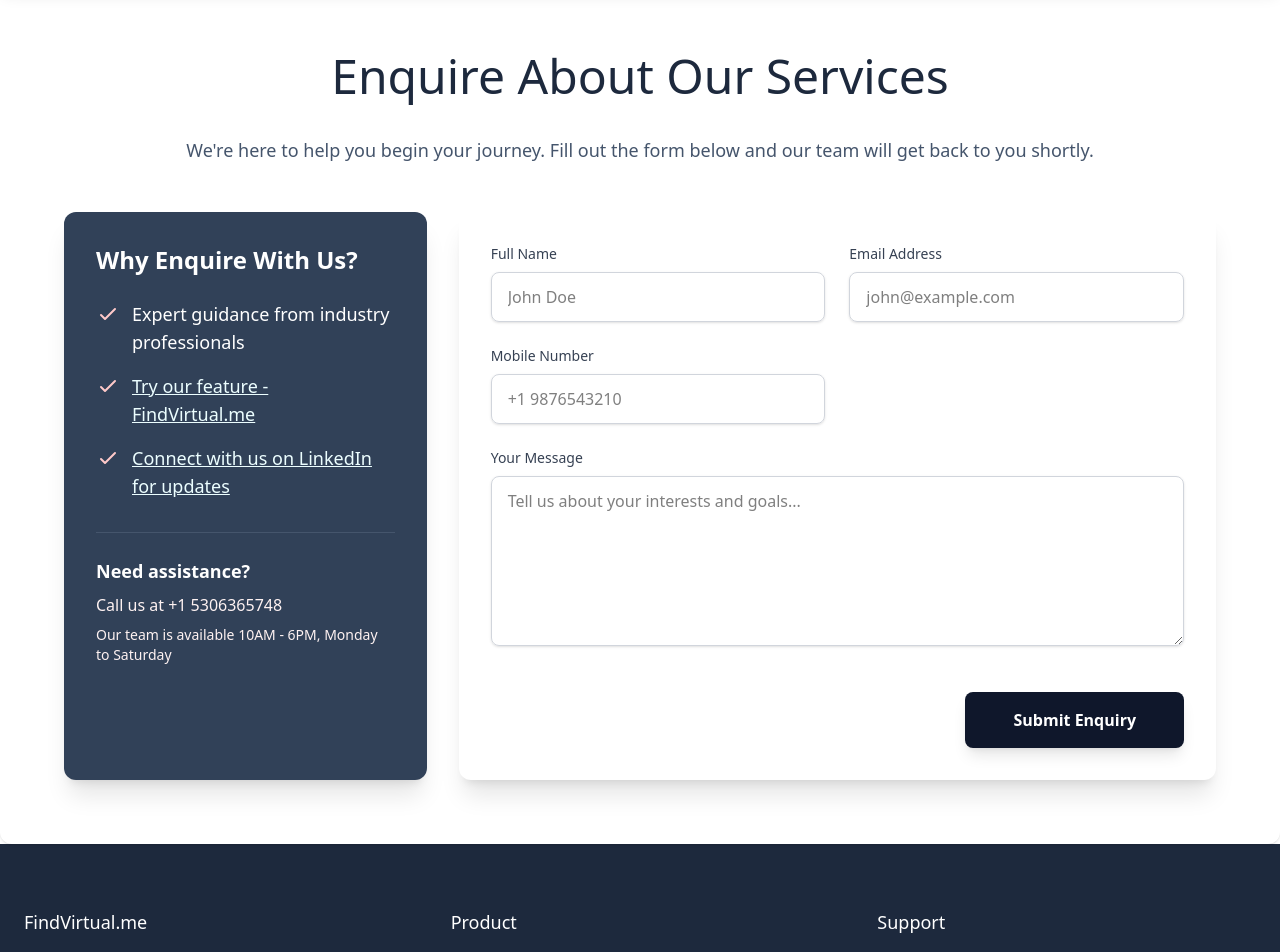
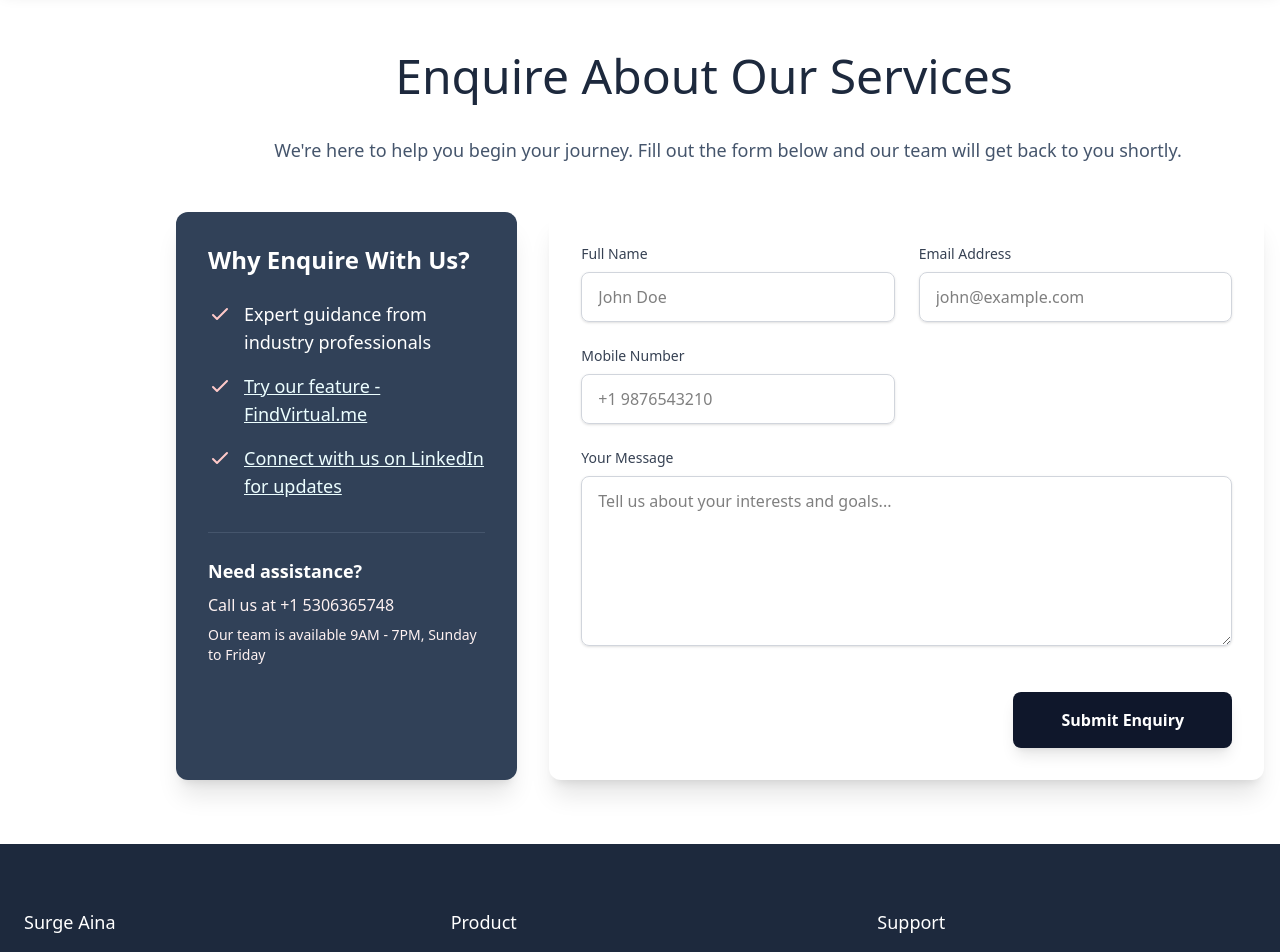
Before and after one commit to Surge-Aina/surgeaina, a React (Vite) app: page /contact in a window 1280 px wide. Shown: the part 60-1012 px from the top of the page. Built offline with nearby package versions, Linux system fonts and the light colour scheme; no server answers.

Commit message:
Changed days and time on contacts page and replaced the footer content

```diff
--- a/src/components/ContactPage.jsx
+++ b/src/components/ContactPage.jsx
@@ -95,19 +95,19 @@ export default function ContactPage() {
     <>
       <Navbar />
 
-        <section className="relative max-w-7xl mx-auto px-4 py-16 rounded-xl ml-auto mr-auto shadow-sm">
+        <section className="relative max-w-7xl mx-auto px-4 py-16 rounded-xl ml-auto mr-auto ">
           <div className="text-center mb-12">
-            <h1 className="text-4xl md:text-5xl  text-slate-800 mb-6 text-center font-inter ml-auto mr-auto">
+            <h1 className="text-4xl md:text-5xl  text-slate-800 mb-6 text-center font-inter ml-32">
               Enquire About Our Services
             </h1>
             <div className="w-20 h-1 mx-auto mb-2" />
-            <p className="text-lg text-slate-600 text-center mb-6 font-inter">
+            <p className="text-lg text-slate-600 text-center mb-6 font-inter ml-44">
               We're here to help you begin your journey. Fill out the form below and our team will get back to you shortly.
             </p>
           </div>
 
           {/* APPROACH 1: Grid-based with better balance */}
-          <div className="grid grid-cols-1 lg:grid-cols-3 gap-8 max-w-6xl mx-auto">
+          <div className="grid grid-cols-1 lg:grid-cols-3 gap-8 max-w-6xl ml-40 mr-auto mx-auto">
             {/* Info Section - Takes 1/3 */}
             <div className="bg-slate-700 text-white rounded-xl p-8 shadow-xl">
               <h2 className="text-2xl font-bold mb-6 font-inter">Why Enquire With Us?</h2>
@@ -155,7 +155,7 @@ export default function ContactPage() {
               <div className="mt-8 pt-6 border-t border-slate-600">
                 <h3 className="text-lg font-semibold mb-2">Need assistance?</h3>
                 <p className="text-red-50 mb-2">Call us at +1 5306365748</p>
-                <p className="text-sm text-red-50">Our team is available 10AM - 6PM, Monday to Saturday</p>
+                <p className="text-sm text-red-50">Our team is available 9AM - 7PM, Sunday to Friday</p>
               </div>
             </div>
 
--- a/src/components/Footer.jsx
+++ b/src/components/Footer.jsx
@@ -6,7 +6,7 @@ export default function Footer() {
 
           {/* Company Section */}
           <div className="space-y-4">
-            <h3 className="text-white text-lg font-medium">FindVirtual.me</h3>
+            <h3 className="text-white text-lg font-medium">Surge Aina</h3>
             <p className="text-slate-400 text-sm leading-relaxed max-w-sm">
               Empowering creators worldwide to showcase their work beautifully.
               Build stunning portfolios that stand out from the crowd.
@@ -60,7 +60,7 @@ export default function Footer() {
         {/* Copyright */}
         <div className="border-t border-slate-700 mt-12 pt-8">
           <p className="text-center text-slate-400 text-sm">
-            © 2025 FindVirtual.me. All rights reserved.
+            © Surge Aina. All rights reserved.
           </p>
         </div>
       </div>
```
